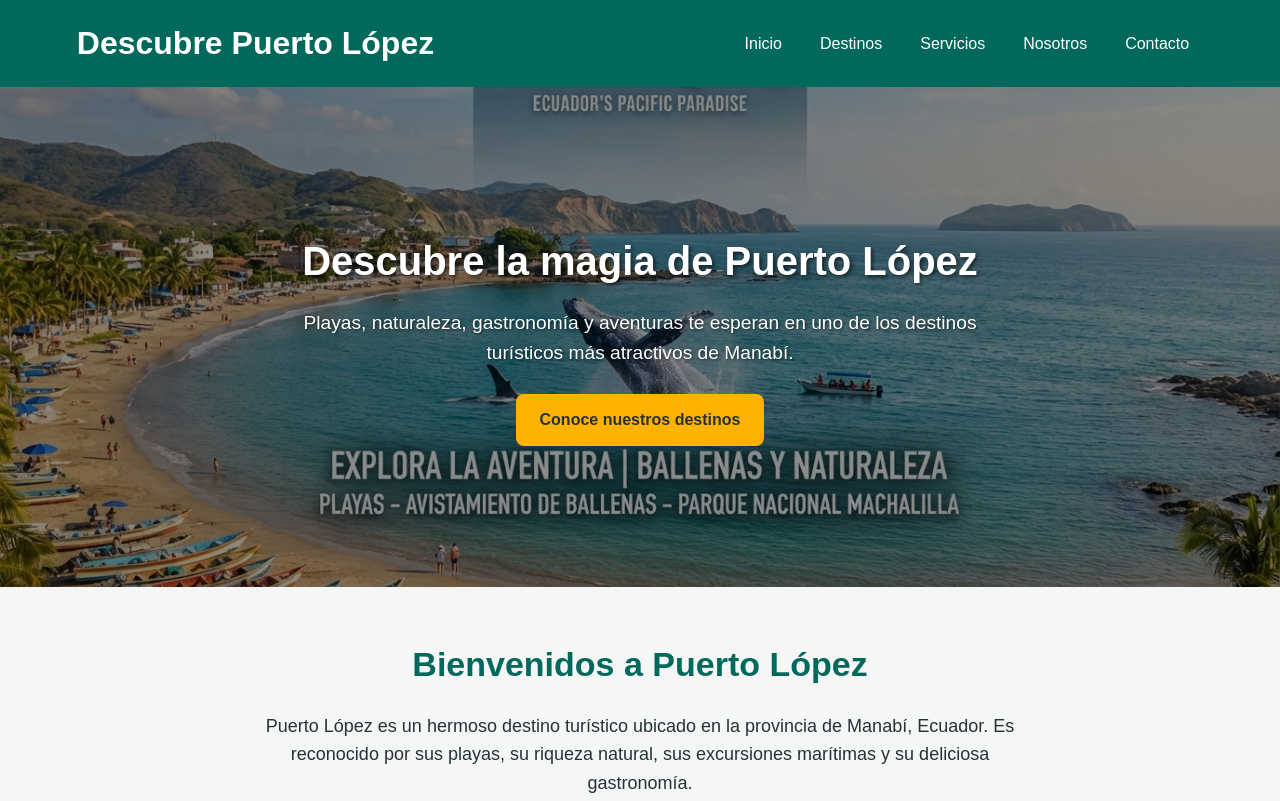
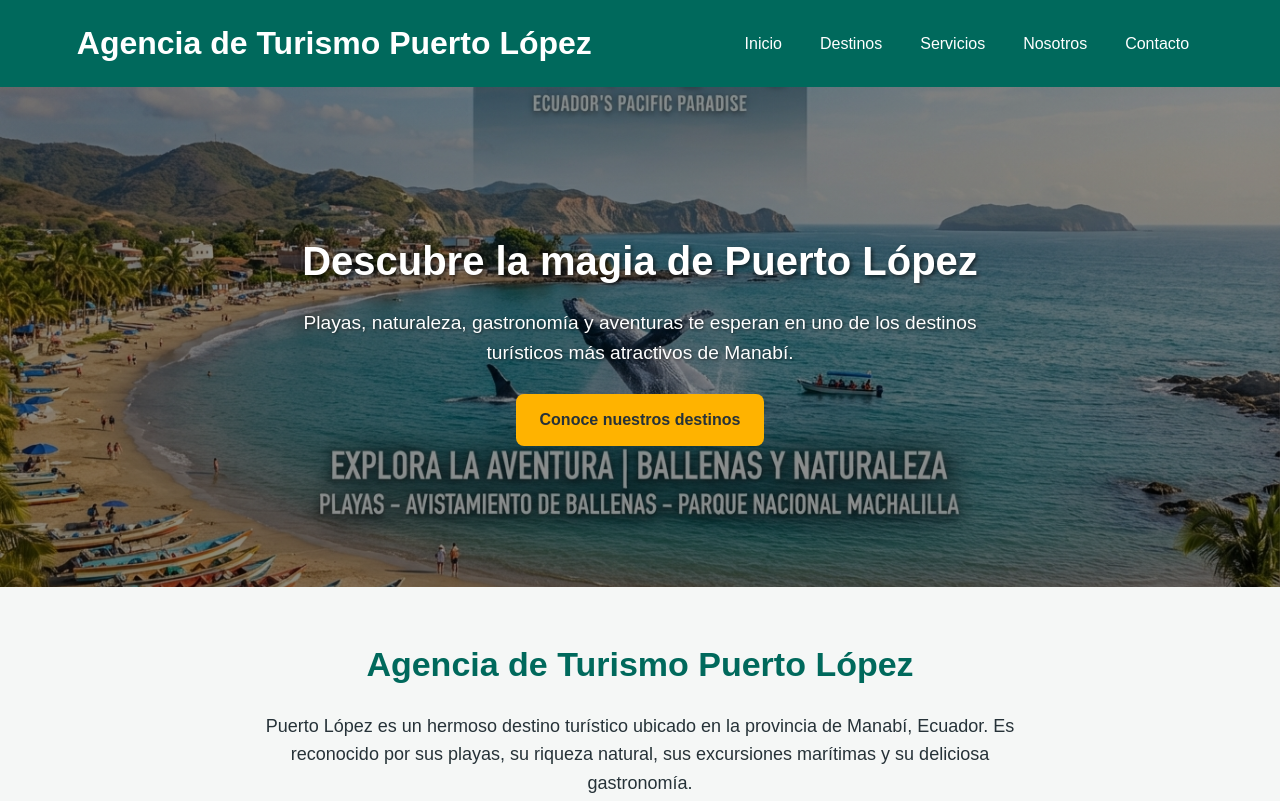
Before and after one commit to G-SANTACRUZ/Examen-Puerto-Lopez, a plain HTML site: page index.html in a window 1280 px wide. Shown: the top 801 px of the page. Drawn offline with Linux system fonts and the light colour scheme.

Commit message:
Cambio de portada

```diff
--- a/index.html
+++ b/index.html
@@ -5,7 +5,7 @@
     <meta charset="UTF-8">
     <meta name="viewport" content="width=device-width, initial-scale=1.0">
 
-    <title>Descubre Puerto López | Turismo en Manabí</title>
+    <title>Agencia de Turismo Puerto López</title>
 
     <link rel="stylesheet" href="css/styles.css">
 </head>
@@ -15,7 +15,7 @@
     <!-- ENCABEZADO -->
     <header>
         <div images="portada.jpg">
-            <h1>Descubre Puerto López</h1>
+            <h1>Agencia de Turismo Puerto López</h1>
         </div>
 
         <nav>
@@ -54,7 +54,7 @@
         <!-- INTRODUCCIÓN -->
         <section class="introduccion">
 
-            <h2>Bienvenidos a Puerto López</h2>
+            <h2>Agencia de Turismo Puerto López</h2>
 
             <p>
                 Puerto López es un hermoso destino turístico ubicado en la
```
